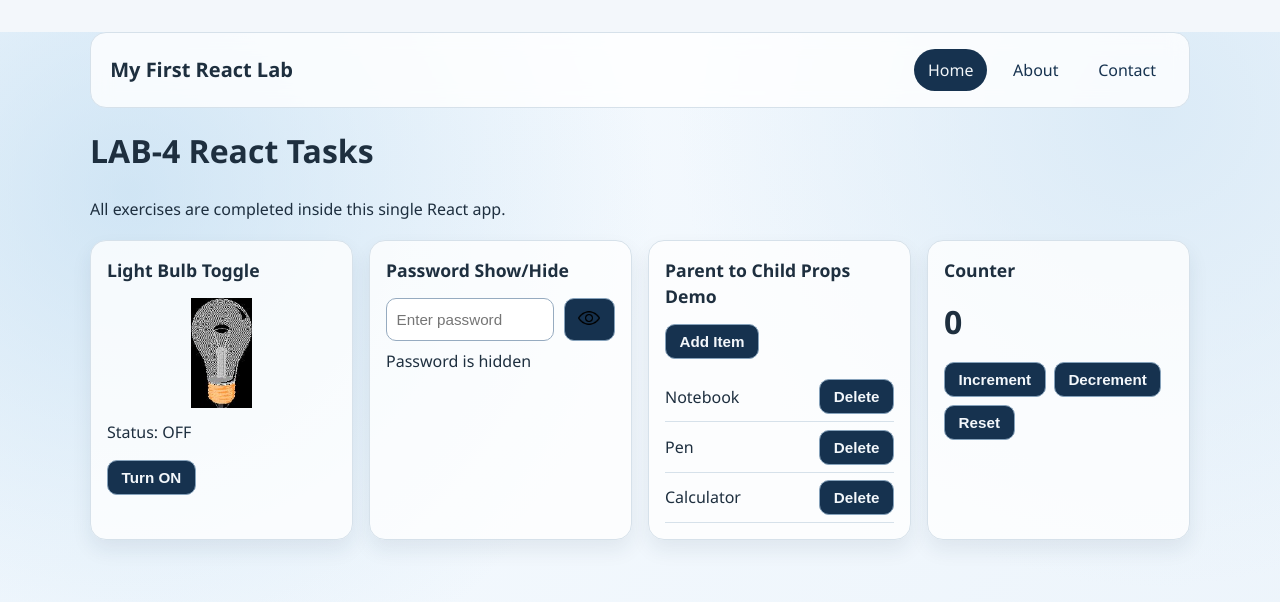
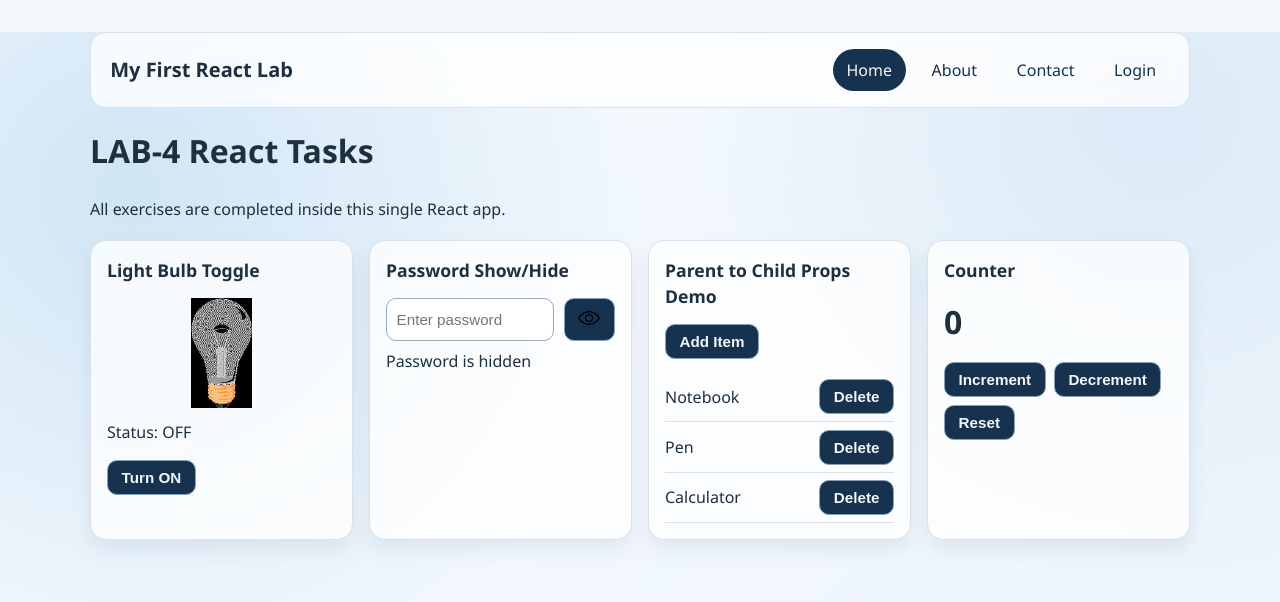
Before and after one commit to Prafulkarn/SPA_React-, a React (Vite) app: page / in a window 1280 px wide. Shown: the top 602 px of the page. Built offline with nearby package versions, Linux system fonts and the light colour scheme.

Commit message:
feat: add Login link to navigation menu

```diff
--- a/src/App.jsx
+++ b/src/App.jsx
@@ -20,6 +20,9 @@ function App() {
           <NavLink to="/contact" className={({ isActive }) => (isActive ? 'active-link' : '')}>
             Contact
           </NavLink>
+          <NavLink to="/login" className={({ isActive }) => (isActive ? 'active-link' : '')}>
+            Login
+          </NavLink>
         </nav>
       </header>
 
```
